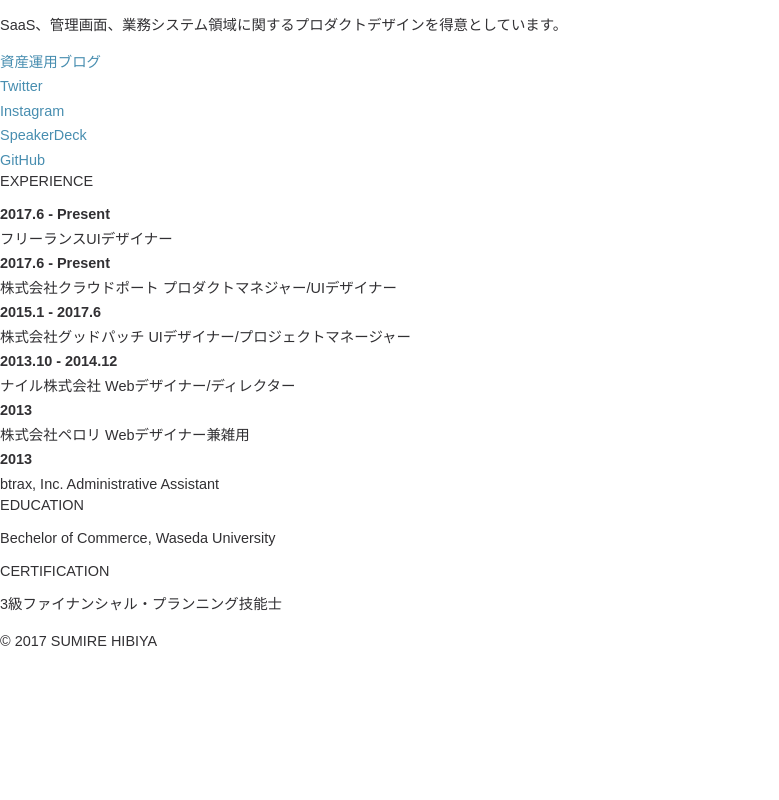
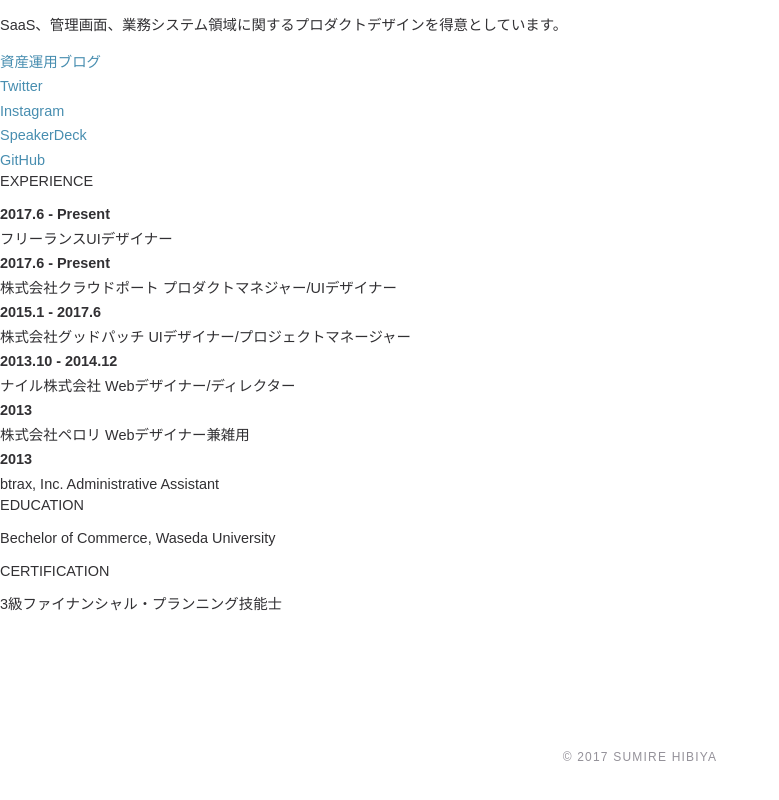
Before and after one commit to yinm/trace-portfolio, a React (Create React App) app: page / in a window 1280 px wide. Shown: the part 508-1308 px from the top of the page, without its empty margins (0-779 px from the left). Before the commit the page ends 1174 px from the top, so only its background shows below. Built offline with nearby package versions, Linux system fonts and the light colour scheme; the HTML template or start-up script is replaced by a standard one.

Commit message:
Add footer styles

```diff
--- a/src/components/Footer/index.js
+++ b/src/components/Footer/index.js
@@ -1,4 +1,5 @@
 import React, { Component } from 'react'
+import styles from './styles.css'
 
 export class Footer extends Component {
   render() {
--- /dev/null
+++ b/src/components/Footer/styles.css
@@ -0,0 +1,9 @@
+.footer {
+  padding: 30px 0;
+  margin-top: 100px;
+  text-align: center;
+  font-family: "brandon-grotesque", sans-serif;
+  font-size: 12px;
+  letter-spacing: 1.2px;
+  color: #949199;
+}
```
